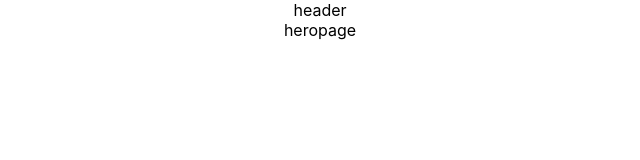
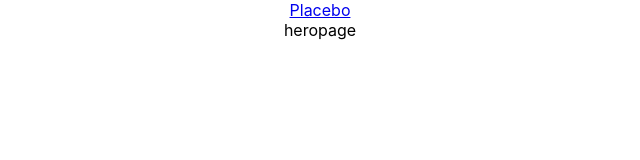
Before and after one commit to PeterwMcClelland/Placebo, a React (Create React App) app: page / in a window 1280 px wide. Shown: the top 160 px of the page, without its empty margins (320-960 px from the left). Built offline with nearby package versions, Linux system fonts and the light colour scheme.

Commit message:
header Navlink

```diff
--- a/src/components/Header/header.js
+++ b/src/components/Header/header.js
@@ -1,8 +1,13 @@
 import React from 'react'
+import { NavLink } from "react-router-dom";
 
 const header = () => {
   return (
-    <div>header</div>
+    <div>
+      <header className='hero-header'>
+        <NavLink to="/"> Placebo </NavLink>
+      </header>
+    </div>
   )
 }
 
```
